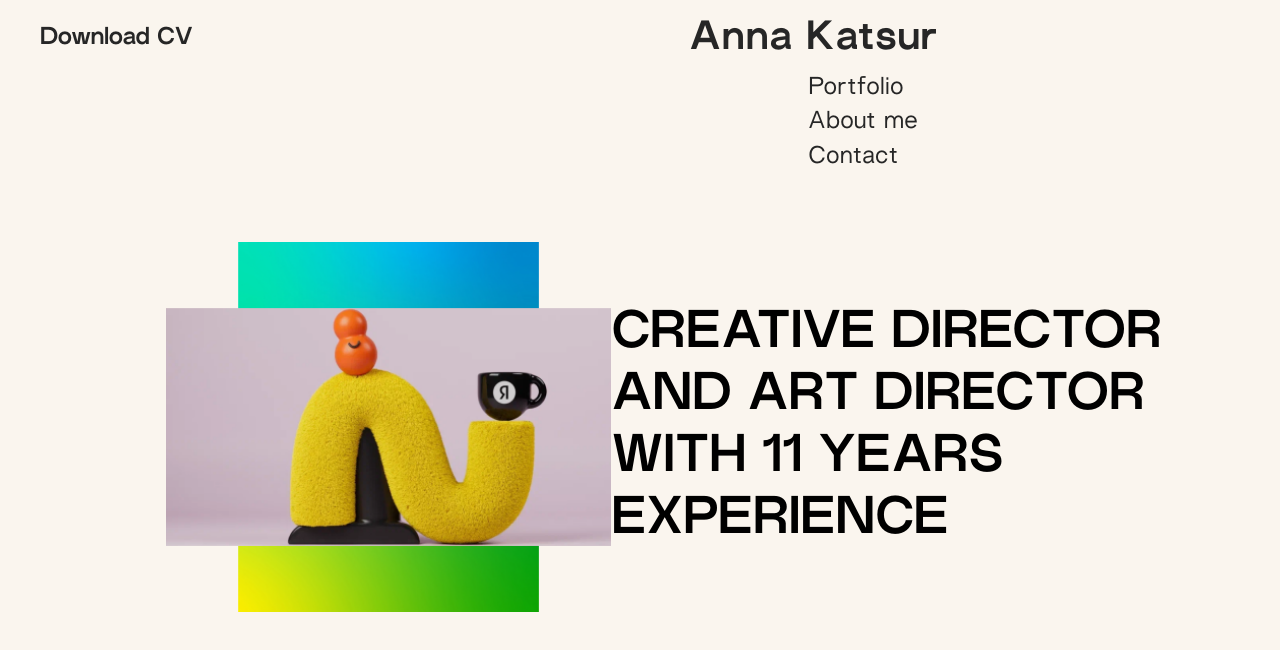
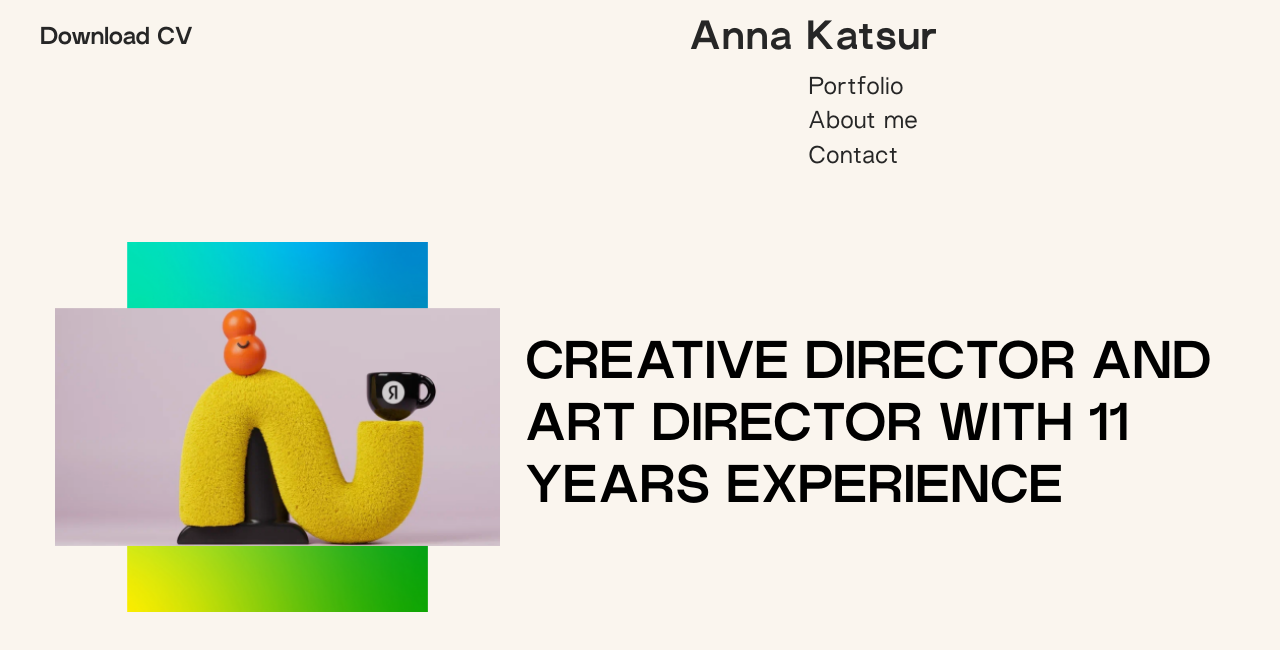
Before and after one commit to annalatyeva/anna-katsur-portfolio, a React (Create React App) app: page / in a window 1280 px wide. Shown: the top 650 px of the page. Built offline with nearby package versions, Linux system fonts and the light colour scheme.

Commit message:
fix: adaptive for main screen

```diff
--- a/src/pages/Main/Main.scss
+++ b/src/pages/Main/Main.scss
@@ -1,8 +1,9 @@
 @import "../../assets/styles/variables.scss";
 
 .main {
-  margin: 5% 0 0 13%;
+  margin: 5% 0 0 0;
   display: flex;
+  justify-content: center;
   align-items: center;
 
   .main_images {
@@ -144,11 +145,30 @@
   }
 
   .main {
+    display: flex;
+    align-items: center;
+    justify-content: center;
     .main_title {
       max-width: 700px;
       font-size: 52px;
-      margin: 0 auto;
-      padding: 0;
     }
   }
 }
+
+@media screen and (min-width: 1981px) {
+  .main_mobile {
+    display: none;
+  }
+
+  .main {
+    display: flex;
+    align-items: center;
+    justify-content: center;
+    margin: 10% 0 0 0;
+
+    .main_title {
+      max-width: 900px;
+      font-size: 64px;
+    }
+  }
+}
```
